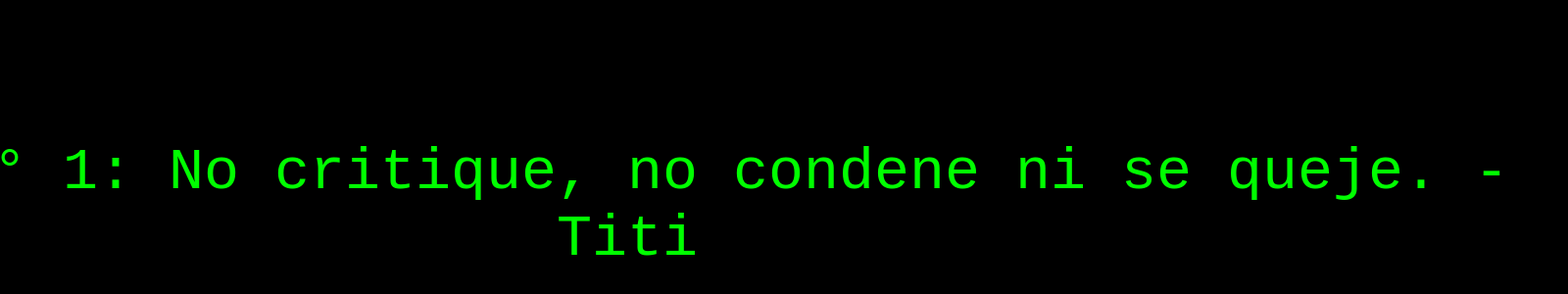
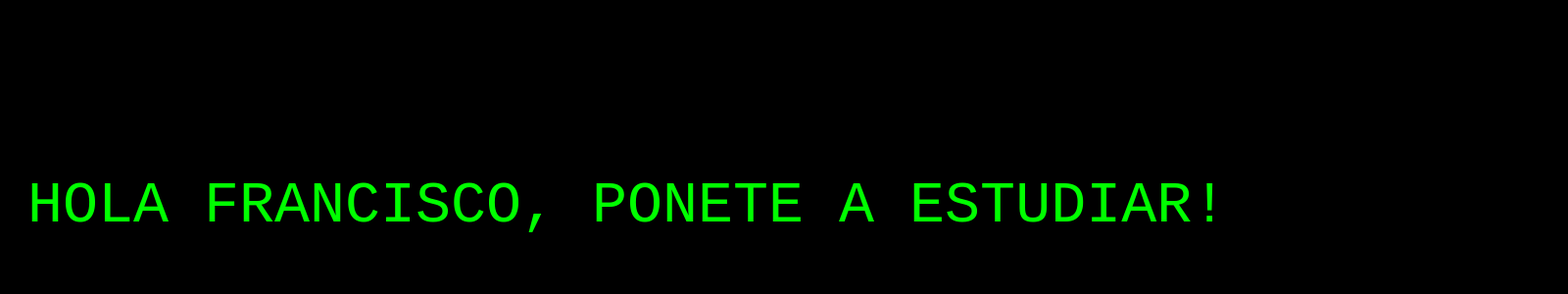
Before and after one commit to duchin325/boludeces, a plain HTML site: page index.html in a window 1280 px wide. Shown: the part 190-490 px from the top of the page at 98% size, 1600 px wide, since content can reach past the window. Drawn offline with Linux system fonts and the light colour scheme.

Commit message:
fran commit

```diff
--- a/index.html
+++ b/index.html
@@ -33,8 +33,7 @@
   </style>
 </head>
 <body>
-  <div class="mensaje">REGLA N° 1: No critique, no condene ni se queje.
-                                                                -Titi
+  <div class="mensaje">HOLA FRANCISCO, PONETE A ESTUDIAR!
   </div>
 </body>
 </html>
```
